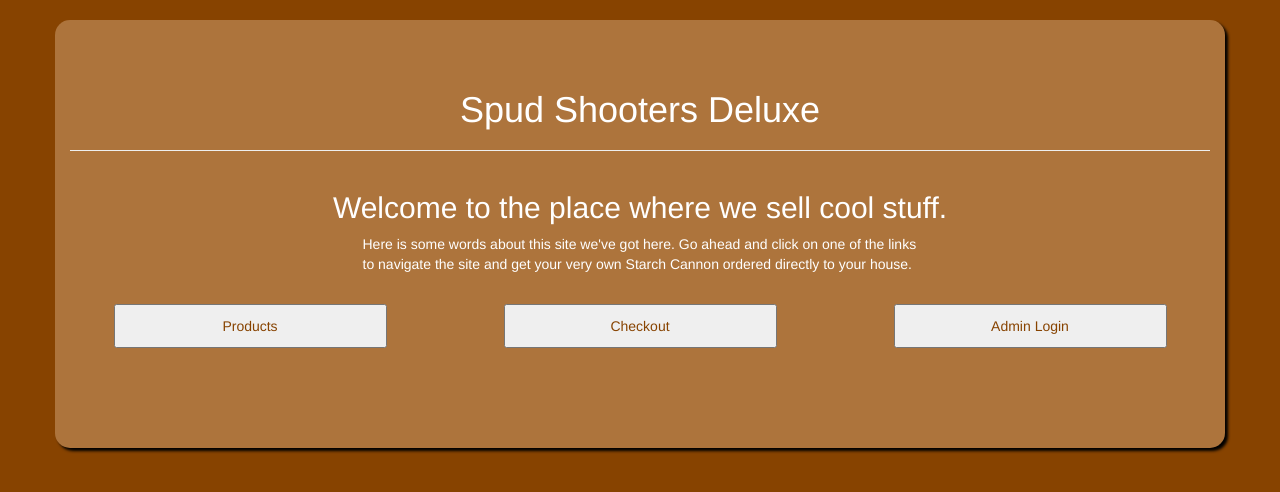
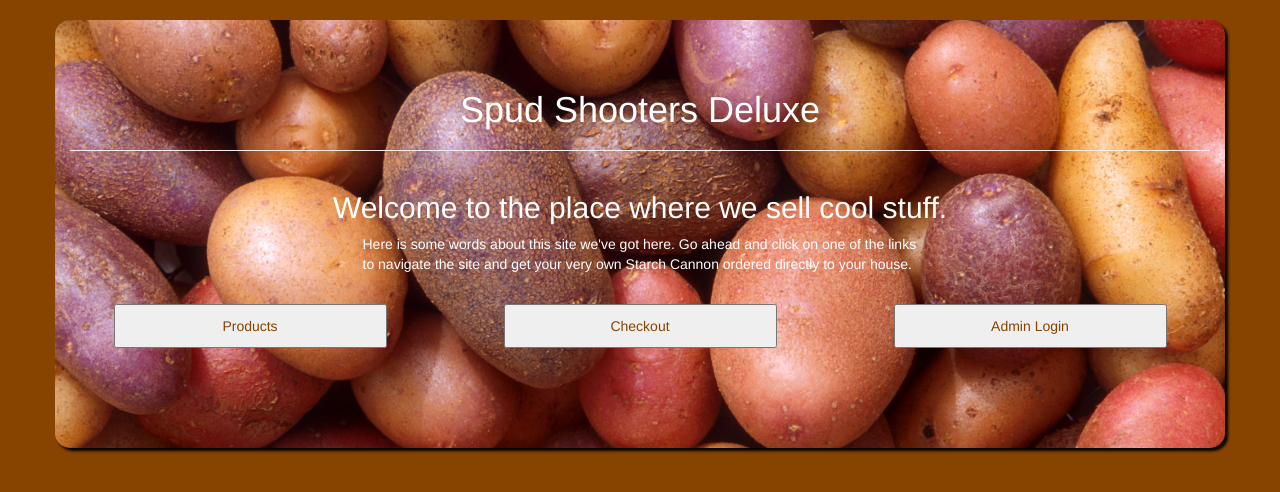
Before and after one commit to DGM-RIA/shopping-cart, a PHP site: page / in a window 1280 px wide. Shown: the part 52-544 px from the top of the page. Run offline with PHP 8.4, Linux system fonts and the light colour scheme.

Commit message:
Super cool banner img

```diff
--- a/index.php
+++ b/index.php
@@ -47,7 +47,7 @@ session_start();
 
 
     <!--MAIN CONTENT-->
-    <div class="container">
+    <div class="container bannerImg">
     	<div class="row">
     		<div class="col-xs-12">
     			<h1>Spud Shooters Deluxe</h1>
```
Also changed, not shown: logout.php (+0 -8 lines).
